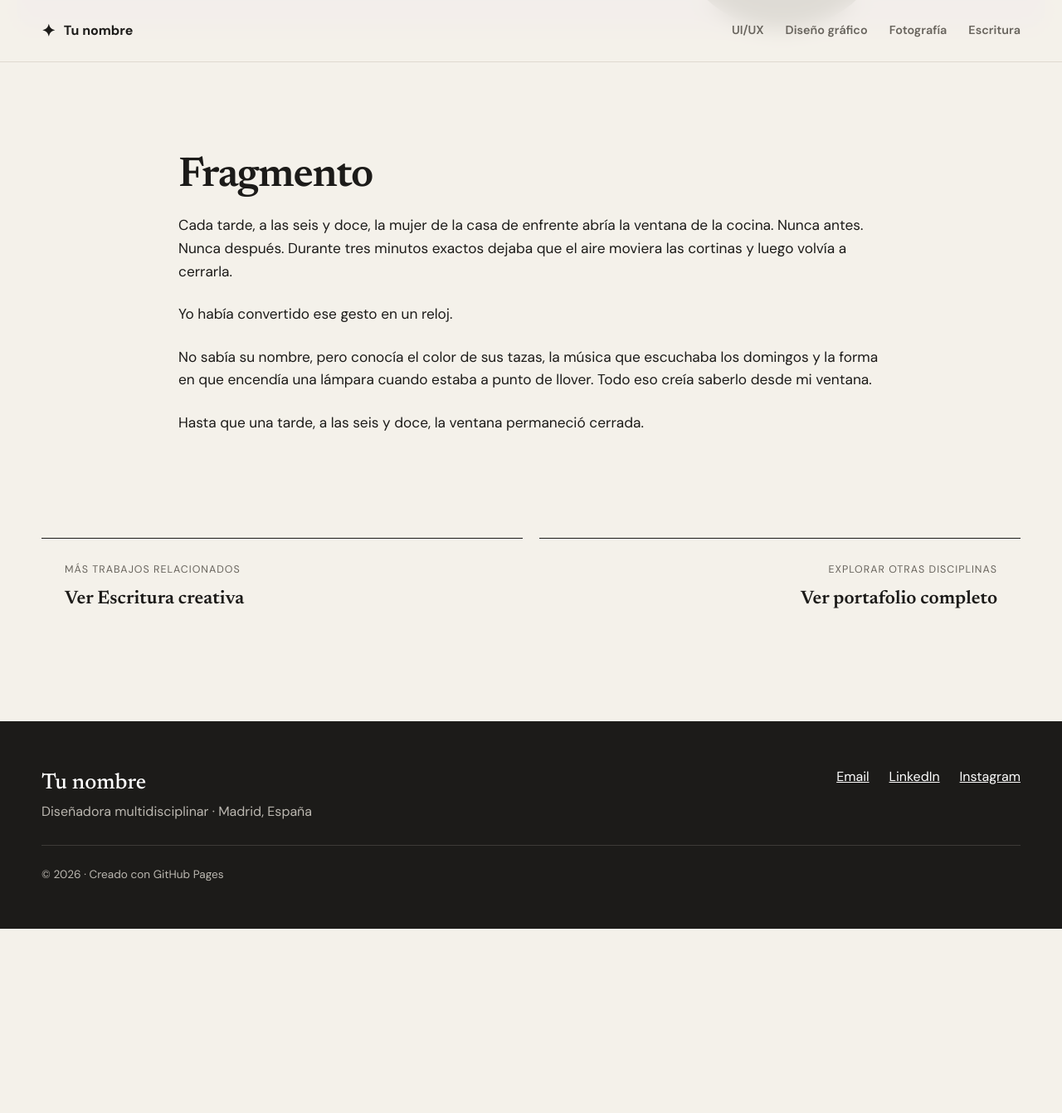
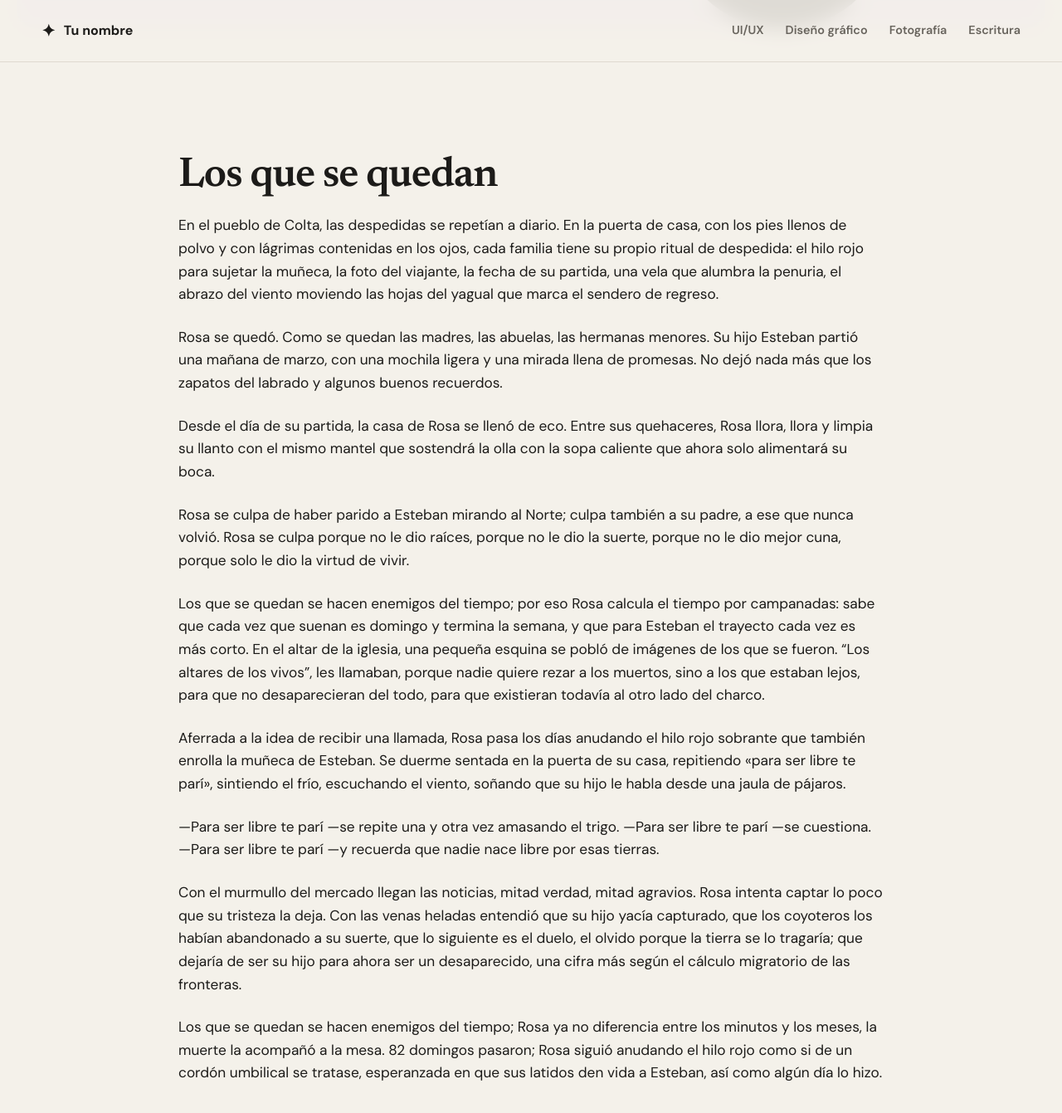
Before and after one commit to danielalopezmino/projects, a Jekyll site: the page built from _posts/2026-07-08-la-casa-de-enfrente.md, in a window 1280 px wide and 1400 px high, scrolled down 1329 px. Shown: the top 1341 px of the window at 83% size. Built offline with Jekyll 4.4.1, drawn with Linux system fonts in a browser that asks for light colours; before the commit the page ends 2448 px from its top, so only the background shows below that; some of the changed text lies outside the part shown.

Commit message:
Update 2026-07-08-la-casa-de-enfrente.md

```diff
--- a/_posts/2026-07-08-la-casa-de-enfrente.md
+++ b/_posts/2026-07-08-la-casa-de-enfrente.md
@@ -1,6 +1,6 @@
 ---
 layout: post
-title: "La casa de enfrente"
+title: "Los que se quedan"
 description: "Relato breve sobre memoria, distancia y las historias que imaginamos al mirar la vida de otros."
 date: 2026-07-08
 category: escritura-creativa
@@ -15,12 +15,24 @@ role: "Autora"
 tools: "Escritura y edición"
 ---
 
-## Fragmento
+## Los que se quedan
 
-Cada tarde, a las seis y doce, la mujer de la casa de enfrente abría la ventana de la cocina. Nunca antes. Nunca después. Durante tres minutos exactos dejaba que el aire moviera las cortinas y luego volvía a cerrarla.
+En el pueblo de Colta, las despedidas se repetían a diario. En la puerta de casa, con los pies llenos de polvo y con lágrimas contenidas en los ojos, cada familia tiene su propio ritual de despedida: el hilo rojo para sujetar la muñeca, la foto del viajante, la fecha de su partida, una vela que alumbra la penuria, el abrazo del viento moviendo las hojas del yagual que marca el sendero de regreso.
 
-Yo había convertido ese gesto en un reloj.
+Rosa se quedó. Como se quedan las madres, las abuelas, las hermanas menores. Su hijo Esteban partió una mañana de marzo, con una mochila ligera y una mirada llena de promesas. No dejó nada más que los zapatos del labrado y algunos buenos recuerdos.
 
-No sabía su nombre, pero conocía el color de sus tazas, la música que escuchaba los domingos y la forma en que encendía una lámpara cuando estaba a punto de llover. Todo eso creía saberlo desde mi ventana.
+Desde el día de su partida, la casa de Rosa se llenó de eco. Entre sus quehaceres, Rosa llora, llora y limpia su llanto con el mismo mantel que sostendrá la olla con la sopa caliente que ahora solo alimentará su boca.
 
-Hasta que una tarde, a las seis y doce, la ventana permaneció cerrada.
+Rosa se culpa de haber parido a Esteban mirando al Norte; culpa también a su padre, a ese que nunca volvió. Rosa se culpa porque no le dio raíces, porque no le dio la suerte, porque no le dio mejor cuna, porque solo le dio la virtud de vivir.
+
+Los que se quedan se hacen enemigos del tiempo; por eso Rosa calcula el tiempo por campanadas: sabe que cada vez que suenan es domingo y termina la semana, y que para Esteban el trayecto cada vez es más corto. En el altar de la iglesia, una pequeña esquina se pobló de imágenes de los que se fueron. "Los altares de los vivos", les llamaban, porque nadie quiere rezar a los muertos, sino a los que estaban lejos, para que no desaparecieran del todo, para que existieran todavía al otro lado del charco.
+
+Aferrada a la idea de recibir una llamada, Rosa pasa los días anudando el hilo rojo sobrante que también enrolla la muñeca de Esteban. Se duerme sentada en la puerta de su casa, repitiendo «para ser libre te parí», sintiendo el frío, escuchando el viento, soñando que su hijo le habla desde una jaula de pájaros.
+
+—Para ser libre te parí —se repite una y otra vez amasando el trigo.
+—Para ser libre te parí —se cuestiona.
+—Para ser libre te parí —y recuerda que nadie nace libre por esas tierras.
+
+Con el murmullo del mercado llegan las noticias, mitad verdad, mitad agravios. Rosa intenta captar lo poco que su tristeza la deja. Con las venas heladas entendió que su hijo yacía capturado, que los coyoteros los habían abandonado a su suerte, que lo siguiente es el duelo, el olvido porque la tierra se lo tragaría; que dejaría de ser su hijo para ahora ser un desaparecido, una cifra más según el cálculo migratorio de las fronteras.
+
+Los que se quedan se hacen enemigos del tiempo; Rosa ya no diferencia entre los minutos y los meses, la muerte la acompañó a la mesa. 82 domingos pasaron; Rosa siguió anudando el hilo rojo como si de un cordón umbilical se tratase, esperanzada en que sus latidos den vida a Esteban, así como algún día lo hizo.
```
